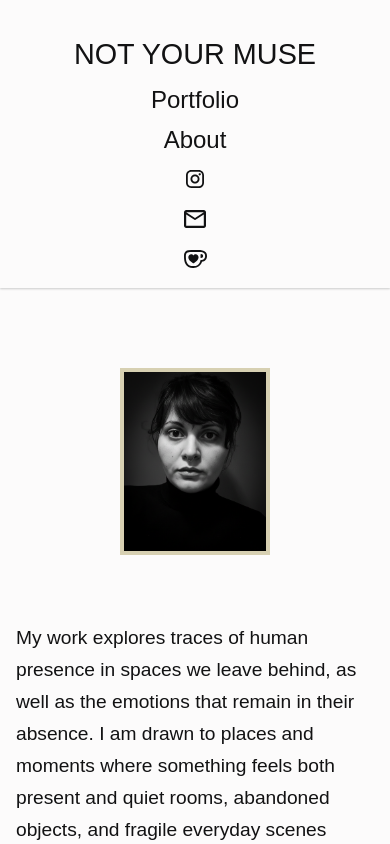
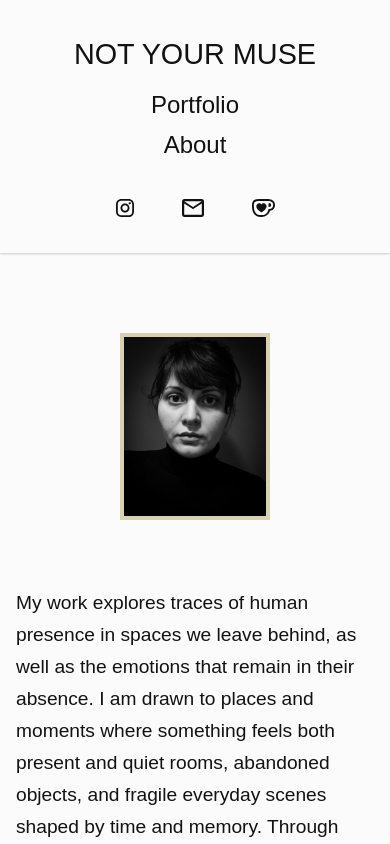
Before and after one commit to marija-kovacki/photofolio, a website built with Vite: page about.html in a window 390 px wide. Shown: the top 844 px of the page. Built offline with nearby package versions, Linux system fonts and the light colour scheme; a web font is replaced by a local one.

Commit message:
Change sm icons layout

```diff
--- a/about.html
+++ b/about.html
@@ -49,8 +49,12 @@
           <a href="/">portfolio</a>
           <a href="about.html">about</a>
 
+          <div class="icons">
             <!-- Instagram -->
-          <a href="https://www.instagram.com/noty0urmuse/" target="_blank" rel="noopener noreferrer"
+            <a
+              href="https://www.instagram.com/noty0urmuse/"
+              target="_blank"
+              rel="noopener noreferrer"
               ><svg
                 width="18"
                 height="18"
@@ -97,6 +101,7 @@
               </svg>
             </a>
           </div>
+        </div>
       </nav>
       <div class="about">
         <img src="/assets/mk-photofolio.png" alt="Black and white photo of a person" />
--- a/src/style.css
+++ b/src/style.css
@@ -93,12 +93,17 @@ nav .nav-content .icons {
   nav h1 {
     font-size: 1.8rem;
     text-align: center;
-    margin-bottom: 1.2rem;
+    margin-bottom: 1.5rem;
   }
 
   nav .nav-content {
     flex-direction: column;
     gap: 1rem;
+  }
+
+  nav .nav-content .icons {
+    margin-top: 1.5rem;
+    margin-bottom: 1rem;
   }
 }
 
```
Lines whose indentation alone changed are shown as unchanged.
